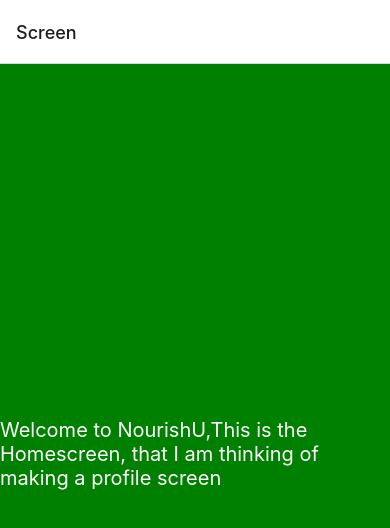
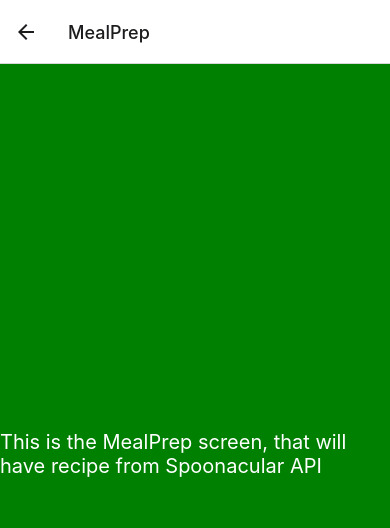
Before and after one commit to sohamv21/NourishU, a React Native app: screen /MealPrep in a window 390 px wide. Shown: the top 528 px of the page. Built offline with nearby package versions, Linux system fonts and the light colour scheme.

Commit message:
update file structure

```diff
--- a/App.js
+++ b/App.js
@@ -2,42 +2,15 @@
 //importing react,stylesheet,text and view
 import React from 'react';
 import { StatusBar } from 'expo-status-bar';
-import { StyleSheet, Text, View,SafeAreaView} from 'react-native';
+import { StyleSheet } from 'react-native';
 import { NavigationContainer } from '@react-navigation/native';
 import { createNativeStackNavigator } from '@react-navigation/native-stack';
 
-// Creating four screens - home screen(profile??),mealprep, calorie tracking, BMR calculator
-
-function HomeScreen(){
-  return(
-    <SafeAreaView style={styles.container}>
-      <Text style={styles.textcontainer}>
-        Welcome to NourishU,This is the Homescreen, that I am thinking of making a profile screen
-      </Text>
-    </SafeAreaView>
-  );
-}
-
-function MealPlan(){
-  return(
-    <SafeAreaView style={styles.container}>
-      <Text style={styles.textcontainer}>
-        This is the MealPlan screen, that will have recipe from Spoonacular API
-      </Text>
-    </SafeAreaView>
-  );
-}
-
-function NutritionTracker(){
-  return(
-    <SafeAreaView style={styles.container}>
-      <Text style={styles.textcontainer}>
-        {/*This is the BMR calculator which will give calorie goals for cutting,maintaining,bulking based on height,bodyweight and age*/}
-        Nutrition Tracker
-      </Text>
-    </SafeAreaView>
-  );
-}
+// import three screens
+import HomeScreenPage from './pages/HomeScreen.js';
+import MealPrep from './pages/MealPrep.js';
+import CalorieTracker from './pages/CalorieTracker.js';
+import BMRTracker from './pages/BMRTracker.js';
 
 // Creating a stack for navigating between these pages
 const Stack = createNativeStackNavigator();
@@ -47,9 +20,10 @@ function App(){
     <NavigationContainer>
       {/* Initialroute name is set to Home so this will be the first screen that opens */}
       <Stack.Navigator initialRouteName='Home'>
-        <Stack.Screen name = "Home" component={HomeScreen} options={{headerTitle:"Screen"}} />
-        <Stack.Screen name = "MealPlan" component={MealPlan} />
-        <Stack.Screen name = "NutritionTracker" component={NutritionTracker} />
+        <Stack.Screen name = "Home" component={HomeScreenPage} options={{headerTitle:"Screen"}} />
+        <Stack.Screen name = "MealPrep" component={MealPrep} />
+        <Stack.Screen name = "CalorieTracker" component={CalorieTracker} />
+        <Stack.Screen name = "BMRTracker" component={BMRTracker} />
       </Stack.Navigator>
     </NavigationContainer>
   );
--- /dev/null
+++ b/pages/BMRTracker.js
@@ -0,0 +1,27 @@
+import { Text, SafeAreaView } from 'react-native';
+import { StyleSheet } from 'react-native';
+
+const styles = StyleSheet.create({
+  container: {
+    flex: 1,
+    backgroundColor: 'green',
+    alignItems:"center",
+    justifyContent:"center"
+  },
+  textcontainer: {
+    color:"#fff",
+    fontSize:20
+  }
+});
+
+const BMRTracker = () => {
+  return(
+    <SafeAreaView style={styles.container}>
+      <Text style={styles.textcontainer}>
+        BMRTracker screen
+      </Text>
+    </SafeAreaView>
+  );
+}
+
+export default BMRTracker;
--- /dev/null
+++ b/pages/CalorieTracker.js
@@ -0,0 +1,27 @@
+import { Text, SafeAreaView } from 'react-native';
+import { StyleSheet } from 'react-native';
+
+const styles = StyleSheet.create({
+  container: {
+    flex: 1,
+    backgroundColor: 'green',
+    alignItems:"center",
+    justifyContent:"center"
+  },
+  textcontainer: {
+    color:"#fff",
+    fontSize:20
+  }
+});
+
+const CalorieTracker = () => {
+  return(
+    <SafeAreaView style={styles.container}>
+      <Text style={styles.textcontainer}>
+        CalorieTracker
+      </Text>
+    </SafeAreaView>
+  );
+}
+
+export default CalorieTracker;
--- /dev/null
+++ b/pages/HomeScreen.js
@@ -0,0 +1,27 @@
+import { Text, SafeAreaView } from 'react-native';
+import { StyleSheet } from 'react-native';
+
+const styles = StyleSheet.create({
+  container: {
+    flex: 1,
+    backgroundColor: 'green',
+    alignItems:"center",
+    justifyContent:"center"
+  },
+  textcontainer: {
+    color:"#fff",
+    fontSize:20
+  }
+});
+
+const HomeScreenPage = () => {
+  return(
+    <SafeAreaView style={styles.container}>
+      <Text style={styles.textcontainer}>
+        Welcome to NourishU,This is the Homescreen, that I am thinking of making a profile screen
+      </Text>
+    </SafeAreaView>
+  );
+}
+
+export default HomeScreenPage;
--- /dev/null
+++ b/pages/MealPrep.js
@@ -0,0 +1,27 @@
+import { Text, SafeAreaView } from 'react-native';
+import { StyleSheet } from 'react-native';
+
+const styles = StyleSheet.create({
+  container: {
+    flex: 1,
+    backgroundColor: 'green',
+    alignItems:"center",
+    justifyContent:"center"
+  },
+  textcontainer: {
+    color:"#fff",
+    fontSize:20
+  }
+});
+
+const MealPrep = () => {
+  return(
+    <SafeAreaView style={styles.container}>
+      <Text style={styles.textcontainer}>
+      This is the MealPrep screen, that will have recipe from Spoonacular API
+      </Text>
+    </SafeAreaView>
+  );
+}
+
+export default MealPrep;
```
